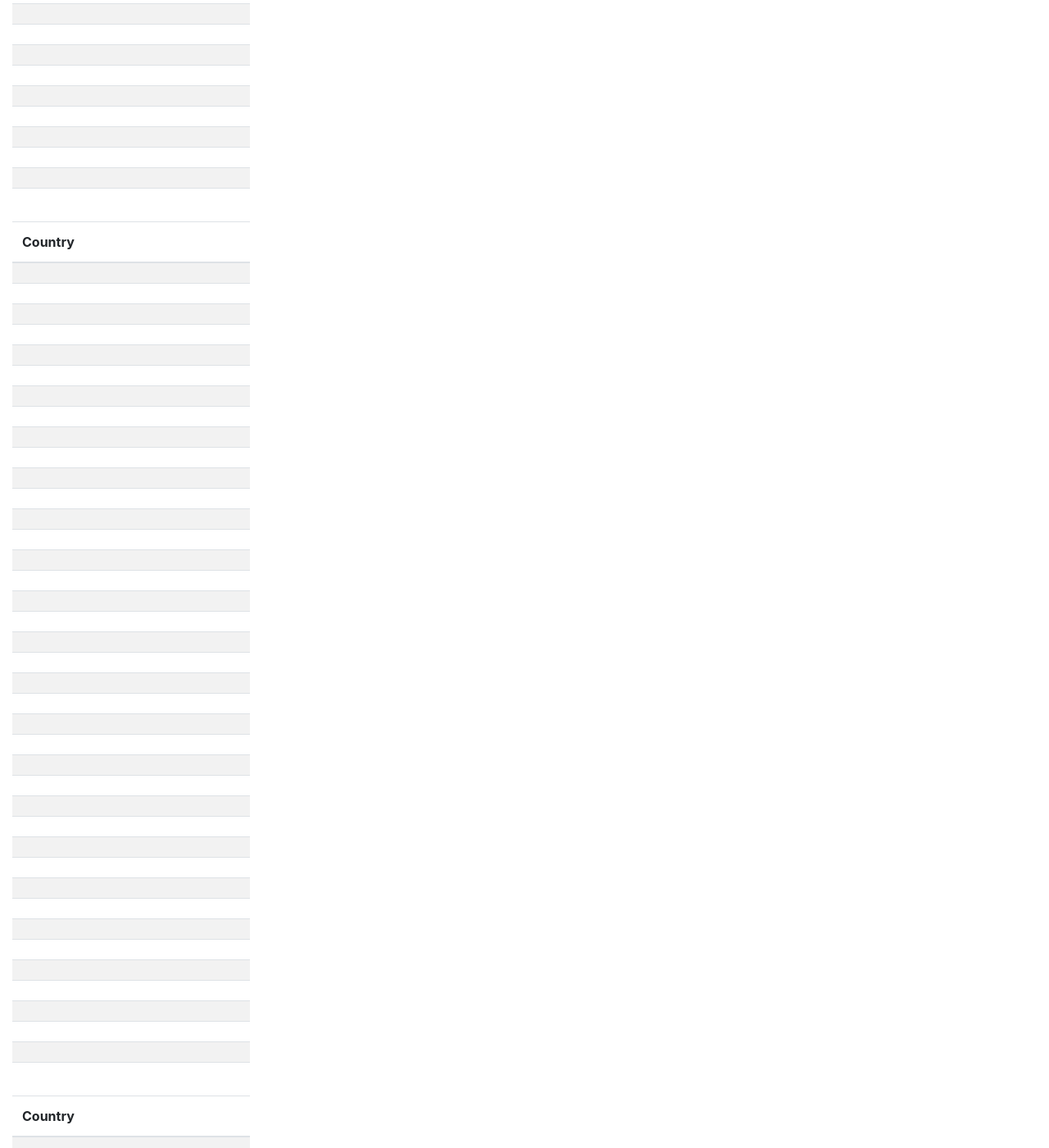
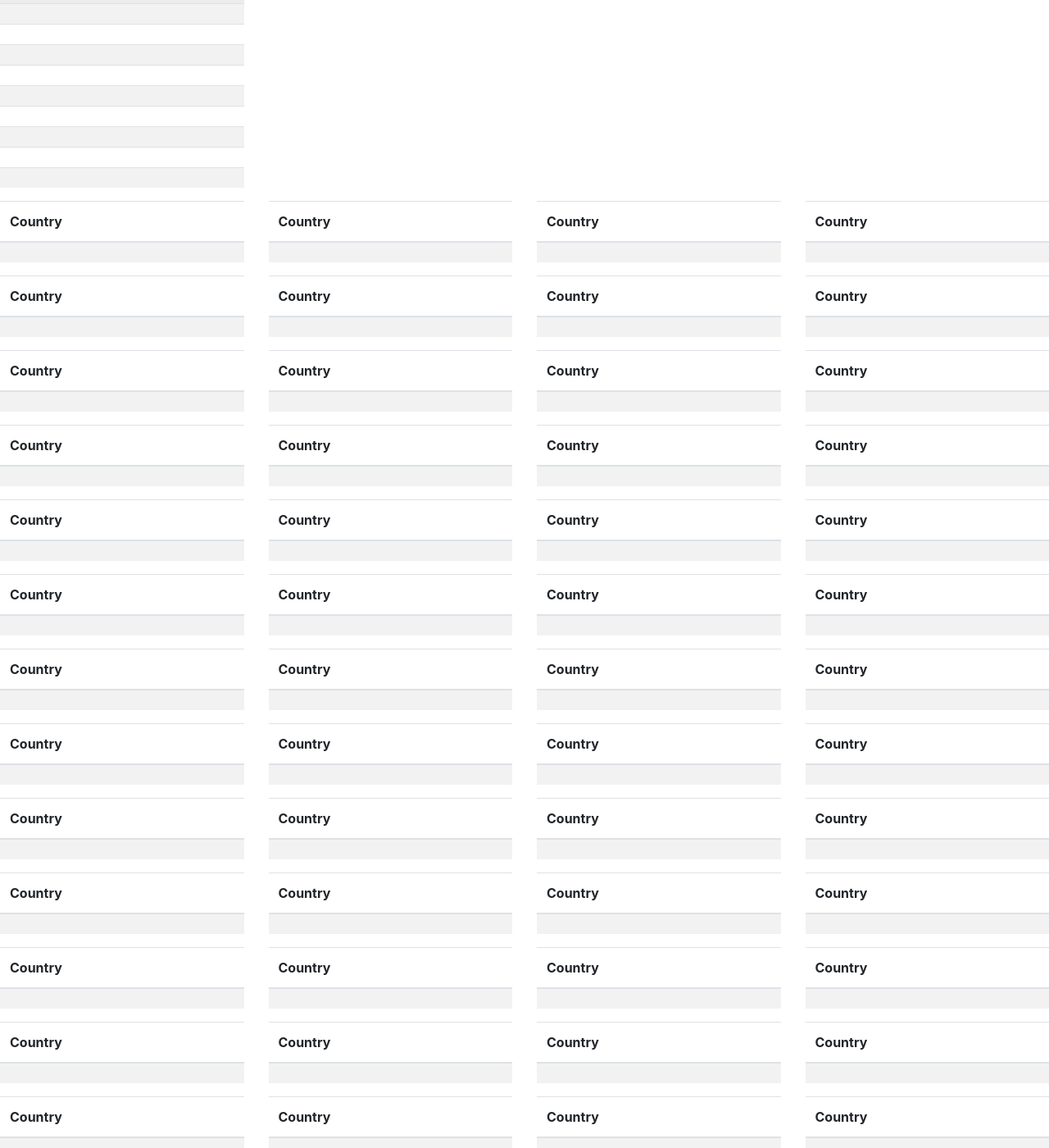
Before and after one commit to the-global-alliance/website, a Jekyll site: the page built from teams/2017.html, in a window 1280 px wide and 1400 px high, scrolled down 852 px. Shown: the whole window at 82% size. Built offline with Jekyll 4.4.1, drawn with Linux system fonts in a browser that asks for light colours; nearby versions of some CDN libraries; some of the changed text lies outside the part shown.

Commit message:
TableIndex

```diff
--- a/_layouts/teamlist.html
+++ b/_layouts/teamlist.html
@@ -19,14 +19,23 @@ layout: default
 
 {% assign teamsFromYearArray = teamsFromYear | split: '|||' %}
 <div class="row">
+  <div class="col-md-3">
+    <table class="table table-striped table-hover">
+      <thead>
+        <tr>
+          <th>Country</th>
+        </tr>
+      </thead>
+      <tbody>
+
+{% assign tableIndex = 0 %}
 {% for team in teamsFromYearArray %}
-  {% assign placeInList = forloop.index | modulo: teamsPerTable %}
-  {% if placeInList == 0 %}
-    {% if forloop.index > 1 %}
+{% assign tableIndex = tableIndex | plus: 1 %}
+
+{% if tableIndex >= teamsPerTable %}
       </tbody>
         </table>
       </div>
-    {% endif %}
     <div class="col-md-3">
       <table class="table table-striped table-hover">
         <thead>
@@ -35,7 +44,7 @@ layout: default
           </tr>
         </thead>
         <tbody>
-  {% endif %}
+{% endif %}
 
   <tr>
     <td>
```
